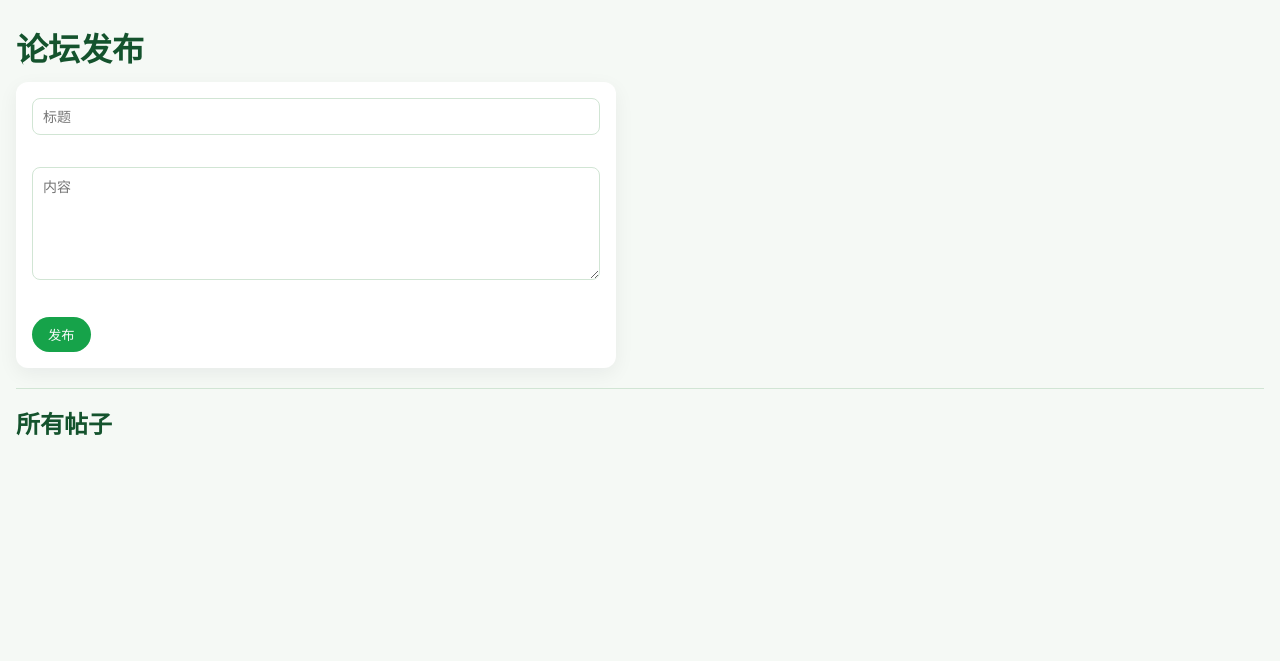
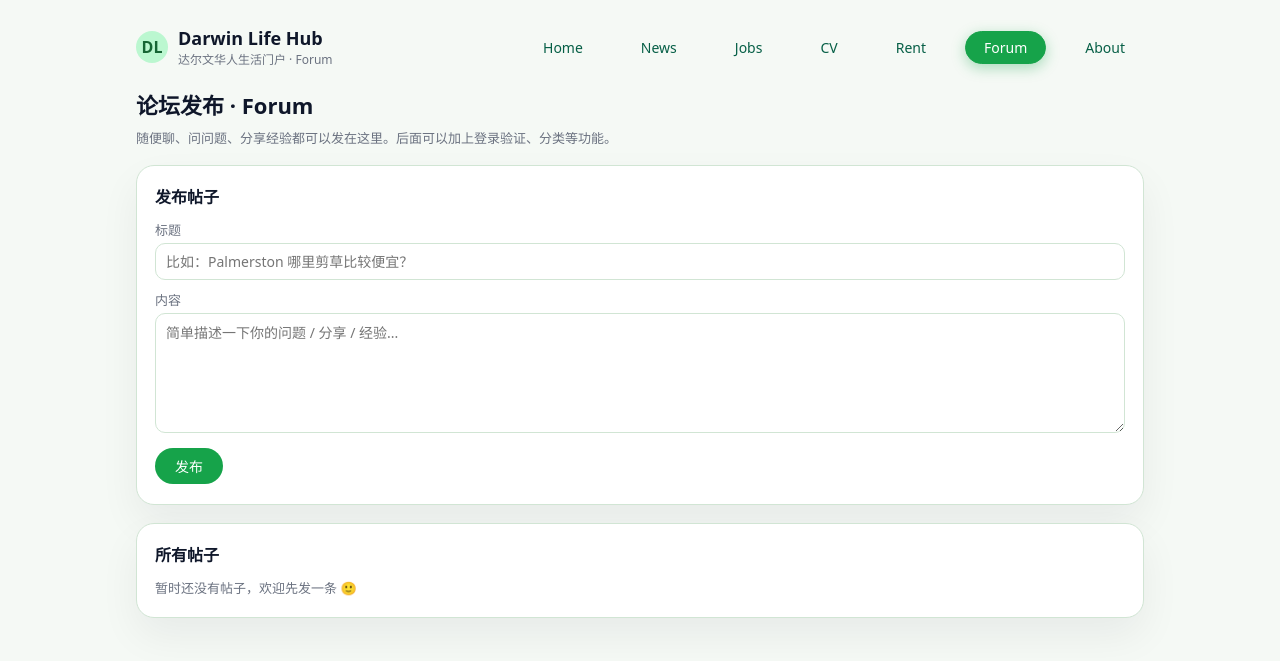
Before and after one commit to beverly0413/darwin-portal, a plain HTML site: page forum.html in a window 1280 px wide. Drawn offline with nearby package versions, Linux system fonts and the light colour scheme.

Commit message:
update forum

```diff
--- a/forum.html
+++ b/forum.html
@@ -1,84 +1,252 @@
 <!DOCTYPE html>
 <html lang="zh-CN">
 <head>
-  <meta charset="UTF-8">
-  <title>Darwin Portal · 论坛</title>
-  <meta name="viewport" content="width=device-width, initial-scale=1">
+  <meta charset="UTF-8" />
+  <title>Darwin Portal · Forum</title>
+  <meta name="viewport" content="width=device-width, initial-scale=1" />
   <style>
     :root {
-      --primary:#16a34a;
-      --bg:#f5f9f5;
-      --text-main:#0f172a;
-      --text-muted:#6b7280;
+      --bg: #f5f9f5;
+      --bg-card: #ffffff;
+      --primary: #16a34a;
+      --text-main: #0f172a;
+      --text-muted: #6b7280;
+      --border: #d1e5d4;
+      --max-width: 1040px;
     }
-    *{box-sizing:border-box;margin:0;padding:0;}
-    body{
-      font-family:system-ui,-apple-system,BlinkMacSystemFont,"Segoe UI",sans-serif;
-      background:var(--bg);
-      color:var(--text-main);
-      padding:24px 16px 40px;
+
+    * {
+      margin: 0;
+      padding: 0;
+      box-sizing: border-box;
     }
-    h1,h2{color:#14532d;margin-bottom:12px;}
-    form{
-      background:#ffffff;
-      padding:16px;
-      border-radius:12px;
-      max-width:600px;
-      box-shadow:0 6px 20px rgba(15,23,42,0.06);
-      margin-bottom:20px;
+
+    body {
+      font-family: system-ui, -apple-system, BlinkMacSystemFont, "Segoe UI",
+        sans-serif;
+      background: var(--bg);
+      color: var(--text-main);
     }
-    input,textarea{
-      width:100%;
-      padding:8px 10px;
-      border-radius:8px;
-      border:1px solid #d1e5d4;
-      font-family:inherit;
-      font-size:14px;
-      margin-bottom:10px;
+
+    a {
+      color: inherit;
+      text-decoration: none;
     }
-    button{
-      padding:8px 16px;
-      border-radius:999px;
-      border:none;
-      background:#16a34a;
-      color:#f9fafb;
-      cursor:pointer;
+
+    .shell {
+      max-width: var(--max-width);
+      margin: 0 auto;
+      padding: 16px 16px 40px;
     }
-    button:hover{
-      background:#15803d;
+
+    header {
+      display: flex;
+      justify-content: space-between;
+      align-items: center;
+      padding: 10px 0 20px;
     }
-    #postList > div{
-      background:#ffffff;
-      padding:12px 14px;
-      border-radius:10px;
-      margin-bottom:10px;
-      box-shadow:0 4px 14px rgba(15,23,42,0.05);
+
+    .logo-wrap {
+      display: flex;
+      align-items: center;
+      gap: 10px;
+    }
+
+    .logo-badge {
+      width: 32px;
+      height: 32px;
+      border-radius: 999px;
+      background: #bbf7d0;
+      display: flex;
+      align-items: center;
+      justify-content: center;
+      font-weight: 700;
+      color: #166534;
+    }
+
+    .logo-text-main {
+      font-weight: 600;
+      font-size: 18px;
+    }
+
+    .logo-text-sub {
+      font-size: 12px;
+      color: var(--text-muted);
+    }
+
+    /* 顶部导航，同前面第一部分的样式 */
+    .top-nav {
+      display: flex;
+      gap: 20px;
+      align-items: center;
+      justify-content: flex-end;
+      font-size: 14px;
+    }
+
+    .top-nav a {
+      padding: 6px 18px;
+      border-radius: 999px;
+      text-decoration: none;
+      color: #065f46;
+      border: 1px solid transparent;
+      transition: background 0.15s ease, color 0.15s ease,
+        border-color 0.15s ease, box-shadow 0.15s ease;
+    }
+
+    .top-nav a:hover {
+      background: #d1fae5;
+    }
+
+    .top-nav a.nav-active {
+      background: var(--primary);
+      color: #ffffff;
+      border-color: var(--primary);
+      box-shadow: 0 4px 14px rgba(22, 163, 74, 0.35);
+    }
+
+    /* 页面主卡片布局，跟 Jobs/Rent 保持风格 */
+    .page-title {
+      font-size: 22px;
+      font-weight: 700;
+      margin-bottom: 8px;
+    }
+
+    .page-subtitle {
+      font-size: 13px;
+      color: var(--text-muted);
+      margin-bottom: 18px;
+    }
+
+    .layout {
+      display: grid;
+      grid-template-columns: minmax(0, 1.4fr);
+      justify-content: center;
+    }
+
+    .card {
+      background: var(--bg-card);
+      border-radius: 18px;
+      border: 1px solid var(--border);
+      padding: 18px 18px 20px;
+      box-shadow: 0 18px 40px rgba(15, 23, 42, 0.06);
+    }
+
+    .card + .card {
+      margin-top: 18px;
+    }
+
+    .section-title {
+      font-size: 16px;
+      font-weight: 600;
+      margin-bottom: 12px;
+    }
+
+    label {
+      display: block;
+      font-size: 13px;
+      margin-bottom: 4px;
+      color: var(--text-muted);
+    }
+
+    input,
+    textarea {
+      width: 100%;
+      font-family: inherit;
+      font-size: 14px;
+      padding: 8px 10px;
+      border-radius: 10px;
+      border: 1px solid var(--border);
+      margin-bottom: 10px;
+      resize: vertical;
+    }
+
+    textarea {
+      min-height: 120px;
+    }
+
+    button {
+      border: none;
+      border-radius: 999px;
+      padding: 8px 20px;
+      font-size: 14px;
+      font-family: inherit;
+      cursor: pointer;
+      background: var(--primary);
+      color: white;
+    }
+
+    button:hover {
+      background: #15803d;
+    }
+
+    .posts-empty {
+      font-size: 13px;
+      color: var(--text-muted);
     }
   </style>
 </head>
+
 <body>
+  <div class="shell">
+    <header>
+      <div class="logo-wrap">
+        <div class="logo-badge">DL</div>
+        <div>
+          <div class="logo-text-main">Darwin Life Hub</div>
+          <div class="logo-text-sub">达尔文华人生活门户 · Forum</div>
+        </div>
+      </div>
+      <nav class="top-nav">
+        <a href="index.html">Home</a>
+        <a href="news.html">News</a>
+        <a href="jobs.html">Jobs</a>
+        <a href="cv.html">CV</a>
+        <a href="rent.html">Rent</a>
+        <a href="forum.html" class="nav-active">Forum</a>
+        <a href="about.html">About</a>
+      </nav>
+    </header>
 
-  <h1>论坛发布</h1>
+    <main>
+      <div class="page-title">论坛发布 · Forum</div>
+      <div class="page-subtitle">
+        随便聊、问问题、分享经验都可以发在这里。后面可以加上登录验证、分类等功能。
+      </div>
 
-  <!-- 发布表单 -->
-  <form id="postForm">
-    <input id="title" placeholder="标题" required><br><br>
-    <textarea id="content" rows="5" placeholder="内容" required></textarea><br><br>
-    <button type="submit">发布</button>
-  </form>
+      <div class="layout">
+        <!-- 发帖卡片 -->
+        <section class="card">
+          <div class="section-title">发布帖子</div>
+          <form id="forumForm">
+            <label for="title">标题</label>
+            <input id="title" type="text" placeholder="比如：Palmerston 哪里剪草比较便宜？" />
 
-  <p id="status"></p>
+            <label for="content">内容</label>
+            <textarea
+              id="content"
+              placeholder="简单描述一下你的问题 / 分享 / 经验..."
+            ></textarea>
 
-  <hr style="margin:16px 0; border:none; border-top:1px solid #d1e5d4;">
+            <button type="submit">发布</button>
+          </form>
+        </section>
 
-  <!-- 帖子列表 -->
-  <h2>所有帖子</h2>
-  <div id="postList"></div>
+        <!-- 帖子列表卡片 -->
+        <section class="card">
+          <div class="section-title">所有帖子</div>
+          <div id="posts" class="posts-empty">暂时还没有帖子，欢迎先发一条 🙂</div>
+        </section>
+      </div>
+    </main>
+  </div>
 
-  <!-- 加载 Supabase -->
-  <script src="https://unpkg.com/@supabase/supabase-js@2"></script>
-  <script src="supabase.js"></script>
-  <script src="forum.js"></script>
-
+  <!-- 这里以后你可以接 Supabase 的论坛逻辑，目前先留空/假数据 -->
+  <script>
+    // 简单示例：阻止默认提交，后面可以接 Supabase 数据库
+    document.getElementById("forumForm").addEventListener("submit", function (e) {
+      e.preventDefault();
+      alert("这个表单已经接上 Supabase 登录了以后，我们再把发帖逻辑接上去～");
+    });
+  </script>
 </body>
 </html>
```
